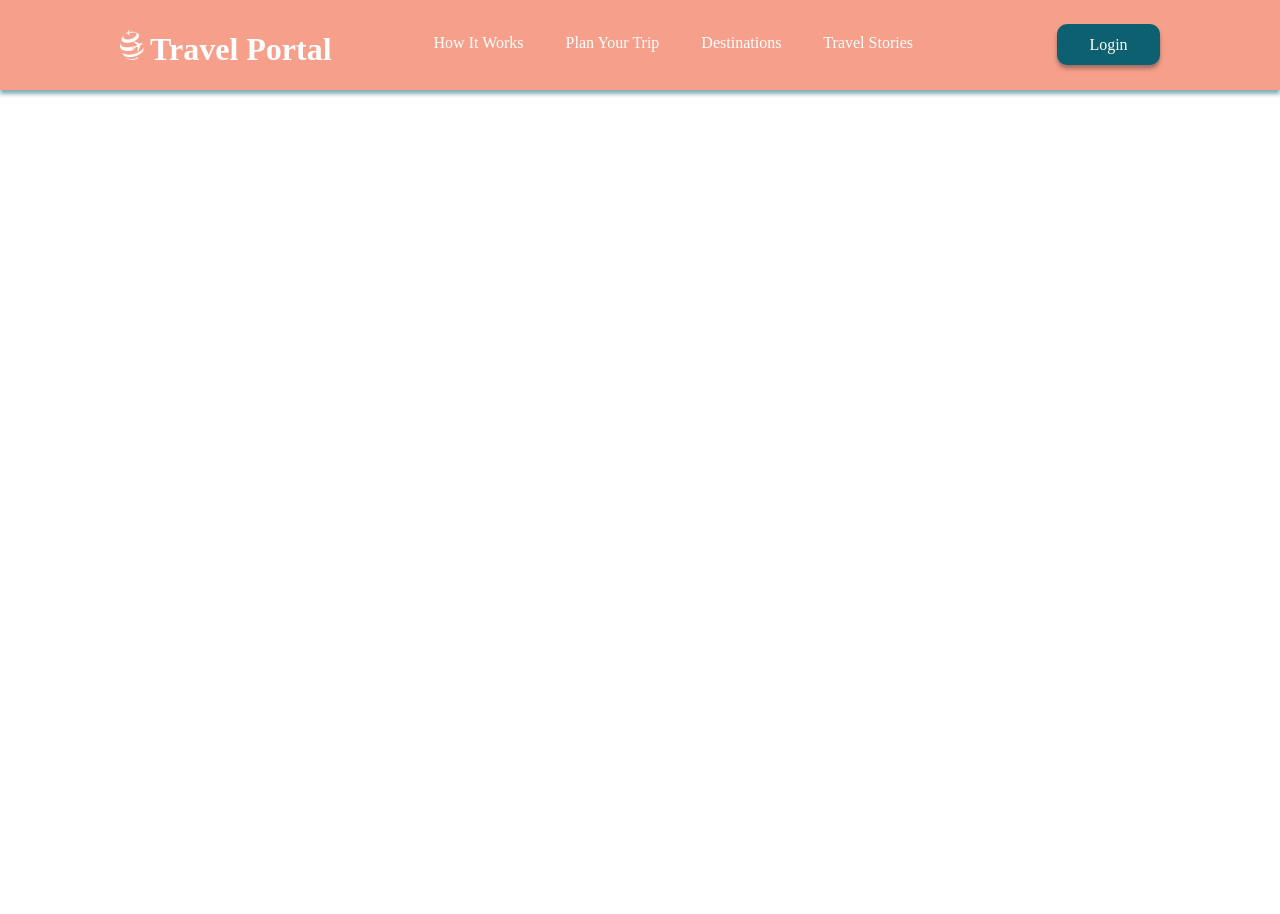
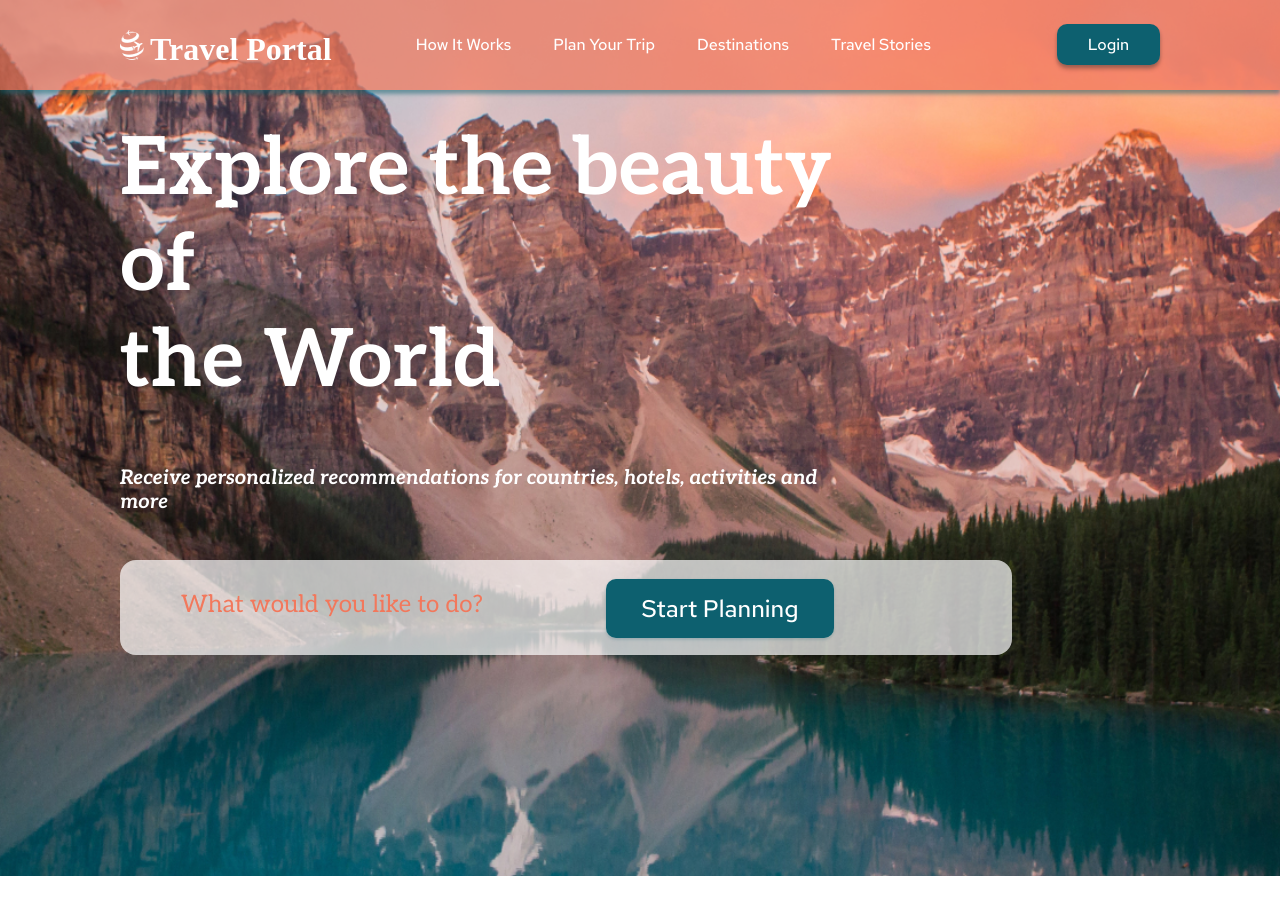
Before and after one commit to danillnovikov/travel, a plain HTML site: page index.html in a window 1280 px wide. Shown: the top 914 px of the page. Drawn offline with Linux system fonts and the light colour scheme; a web font is replaced by a local one.

Commit message:
finished first section

```diff
--- a/index.html
+++ b/index.html
@@ -6,6 +6,9 @@
     <meta http-equiv="X-UA-Compatible" content="IE=edge">
     <meta name="viewport" content="width=device-width, initial-scale=1.0">
     <title>Travel</title>
+    <link
+        href="https://fonts.googleapis.com/css2?family=Aleo:ital,wght@0,400;0,700;1,300;1,700&family=Magra:wght@700&family=Red+Hat+Text:wght@400;500&display=swap"
+        rel="stylesheet">
     <link rel="stylesheet" href="/css/style.min.css">
 </head>
 
@@ -26,6 +29,24 @@
             </nav>
             <button>Login</button>
         </header>
+
+        <main>
+            <section class="preview">
+                <h1 class="preview_title">Explore the beauty of <br> the World</h1>
+                <div class="preview_descr">Receive personalized recommendations for countries, hotels, activities and
+                    more</div>
+                <form>
+                    <input type="text" placeholder="What would you like to do?" class="preview_search">
+                    <button class="preview_btn">Start Planning</button>
+                </form>
+
+            </section>
+            <section class="steps"></section>
+            <section class="destinations"></section>
+            <sections class="stories"></sections>
+
+        </main>
+        <footer></footer>
     </div>
 
 </body>
--- a/sass/style.sass
+++ b/sass/style.sass
@@ -8,14 +8,18 @@
     margin: 0 auto
     max-width: 1440px
     min-height: 1500px
+    position: relative
 
 header
     display: flex
     justify-content: space-between
+    position: absolute
+    width: 100%
     height: 90px
     background: rgba(242, 120, 92, 0.7)
     box-shadow: 0px 4px 4px rgba(13, 96, 111, 0.5)
     padding: 0 120px 0 0
+    z-index: 2
 
 .label
     display: flex
@@ -41,6 +45,11 @@ header
     padding: 34px 42px
     &_item
         padding-right: 42px
+        font-family: 'Red Hat Text'
+        font-style: normal
+        font-weight: 500
+        font-size: 16px
+        color: #FFFFFF
     &_link
         font-size: 16px
         text-decoration: none
@@ -58,3 +67,55 @@ button
     font-size: 16px
     line-height: 21px
     color: #FFFFFF
+
+.preview
+
+    padding: 122px 428px 221px 120px
+    min-height: 800px
+    background: url('../img/bg/main_bg.jpg') center (center / cover) no-repeat
+    &_title
+        font-family: 'Aleo'
+        font-style: normal
+        font-weight: 700
+        font-size: 80px
+        line-height: 96px
+        color: #FFFFFF
+    &_descr
+        margin-top: 56px
+        font-family: 'Aleo'
+        font-style: italic
+        font-weight: 700
+        font-size: 20px
+        line-height: 24px
+        color: #FFFFFF
+
+    form
+        position: relative
+        margin-top: 46px
+        // padding: 46px 0 33px 0
+        input
+            display: block
+            width: 892px
+            height: 95px
+            padding: 0 1.5em
+            background: rgba(255, 255, 255, 0.7)
+            border-radius: 16px
+        input[type="text"]::-webkit-input-placeholder
+            font-family: 'Aleo'
+            color: #F2785C
+            font-size: 24px
+            padding: 32px 291px 41px 41px
+
+        button
+            position: absolute
+            top: -5px
+            right: 18px
+            width: 228px
+            height: 59px
+            background: #0D606F
+            box-shadow: 0px 0px 3px rgba(13, 96, 111, 0.08), 0px 2px 3px rgba(13, 96, 111, 0.16)
+            border-radius: 10px
+            font-family: 'Red Hat Text'
+            font-weight: 500
+            font-size: 24px
+            color: #FFFFFF
```
Also changed, not shown: css/style.min.css, img/bg/main_bg.jpg (added), 1 other file.
